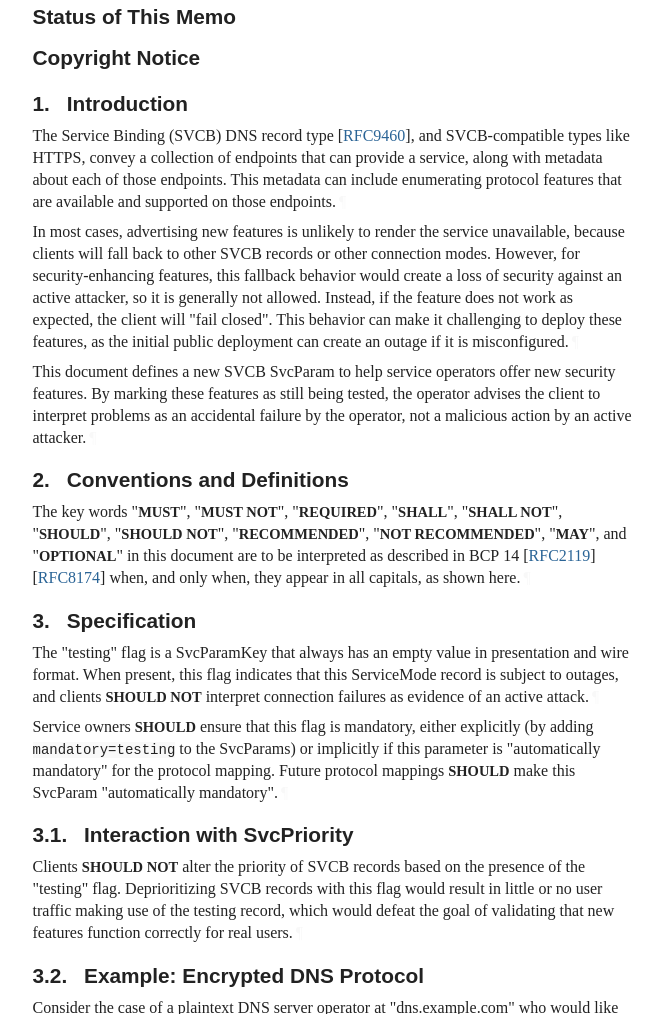
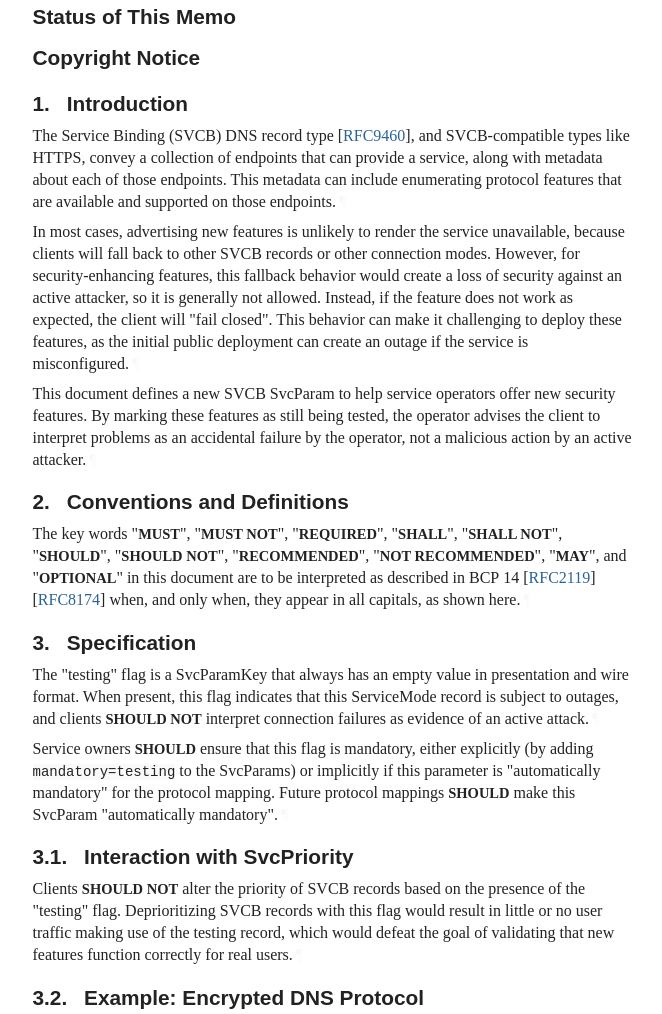
Before and after one commit to bemasc/svcb-testing-flag, a plain HTML site: page draft-manuben-svcb-testing-flag.html in a window 1280 px wide. Shown: the part 652-1666 px from the top of the page, without its empty margins (92-754 px from the left). Drawn offline with Linux system fonts and the light colour scheme; a web font is replaced by a local one.

Commit message:
Script updating gh-pages from b3fc472. [ci skip]

```diff
--- a/draft-manuben-svcb-testing-flag.html
+++ b/draft-manuben-svcb-testing-flag.html
@@ -1174,7 +1174,7 @@ svg :is([fill="white"], [fill^="#fff"]) {
 <a href="#section-1" class="section-number selfRef">1. </a><a href="#name-introduction" class="section-name selfRef">Introduction</a>
       </h2>
 <p id="section-1-1">The Service Binding (SVCB) DNS record type <span>[<a href="#RFC9460" class="cite xref">RFC9460</a>]</span>, and SVCB-compatible types like HTTPS, convey a collection of endpoints that can provide a service, along with metadata about each of those endpoints.  This metadata can include enumerating protocol features that are available and supported on those endpoints.<a href="#section-1-1" class="pilcrow">¶</a></p>
-<p id="section-1-2">In most cases, advertising new features is unlikely to render the service unavailable, because clients will fall back to other SVCB records or other connection modes.  However, for security-enhancing features, this fallback behavior would create a loss of security against an active attacker, so it is generally not allowed.  Instead, if the feature does not work as expected, the client will "fail closed".  This behavior can make it challenging to deploy these features, as the initial public deployment can create an outage if it is misconfigured.<a href="#section-1-2" class="pilcrow">¶</a></p>
+<p id="section-1-2">In most cases, advertising new features is unlikely to render the service unavailable, because clients will fall back to other SVCB records or other connection modes.  However, for security-enhancing features, this fallback behavior would create a loss of security against an active attacker, so it is generally not allowed.  Instead, if the feature does not work as expected, the client will "fail closed".  This behavior can make it challenging to deploy these features, as the initial public deployment can create an outage if the service is misconfigured.<a href="#section-1-2" class="pilcrow">¶</a></p>
 <p id="section-1-3">This document defines a new SVCB SvcParam to help service operators offer new security features.  By marking these features as still being tested, the operator advises the client to interpret problems as an accidental failure by the operator, not a malicious action by an active attacker.<a href="#section-1-3" class="pilcrow">¶</a></p>
 </section>
 </div>
```
Also changed, not shown: draft-manuben-svcb-testing-flag.txt.
